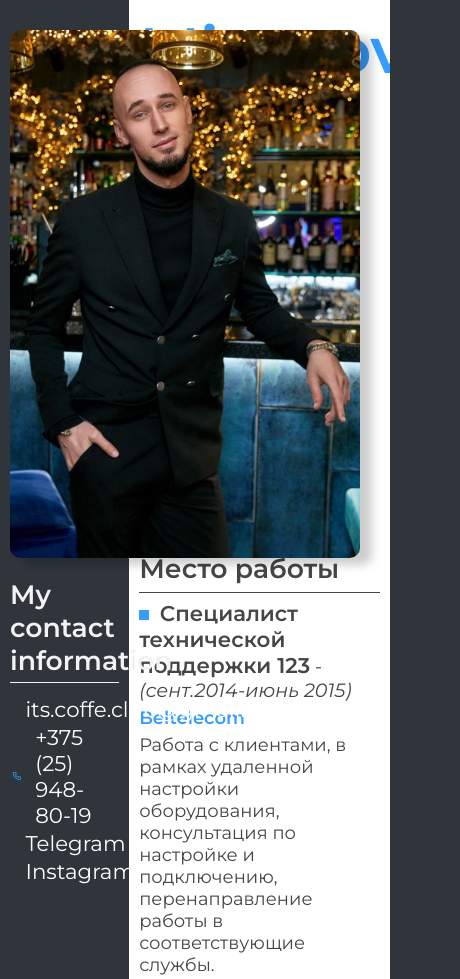
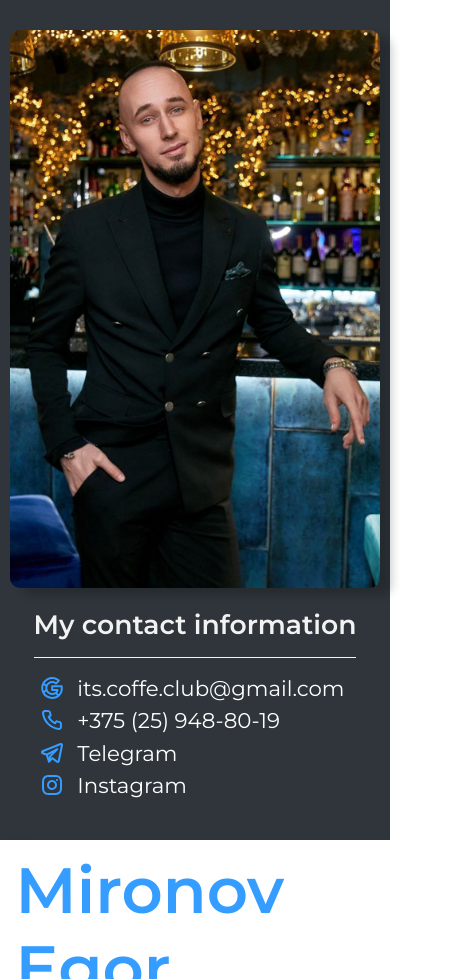
Before and after one commit to Egor-Mironov/git-personal-page, a plain HTML site: page index.html in a window 390 px wide. Shown: the top 979 px of the page, 460 px wide, since content can reach past the window. Drawn offline with Linux system fonts and the light colour scheme.

Commit message:
feat: add responsive for tablet + mobile

```diff
--- a/css/style.css
+++ b/css/style.css
@@ -343,3 +343,50 @@ span.empty-space {
 .header__features path {
 	fill: #349dff;
 }
+
+@media screen and (max-width: 1200px) {
+	.main-block {
+		flex-direction: column;
+	}
+	.side-panel {
+		width: 100%;
+	}
+	.main-content {
+		width: 100%;
+	}
+	.my-photo-profile {
+		max-width: -webkit-fill-available;
+		margin-left: 4%;
+	}
+	.aside-section {
+		max-width: 464px;
+	}
+	.sticky-container {
+		display: flex;
+    align-items: center;
+    justify-content: center;
+	}
+	.aside-section {
+		margin-bottom: auto;
+		margin-top: auto;
+		margin-left: auto;
+		margin-right: auto;
+	}
+}
+
+@media screen and (max-width: 885px) {
+	.sticky-container {
+		flex-direction: column;
+		margin-left: auto;
+		margin-right: auto;
+	}
+	.side-panel {
+		padding-bottom: 35px;
+	}
+	.my-photo-profile {
+		max-width: -webkit-fill-available;
+    margin-left: auto;
+    margin-right: auto;
+    width: auto;
+	}
+}
```
